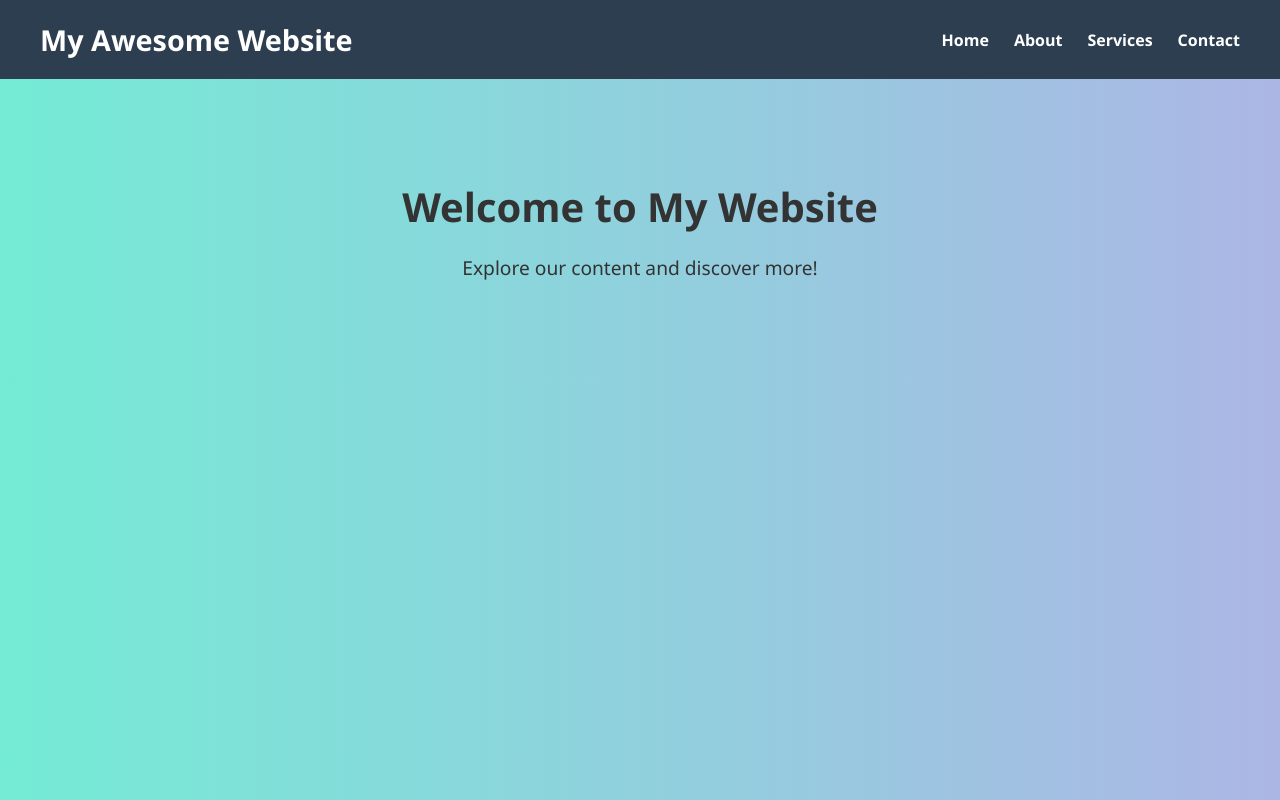
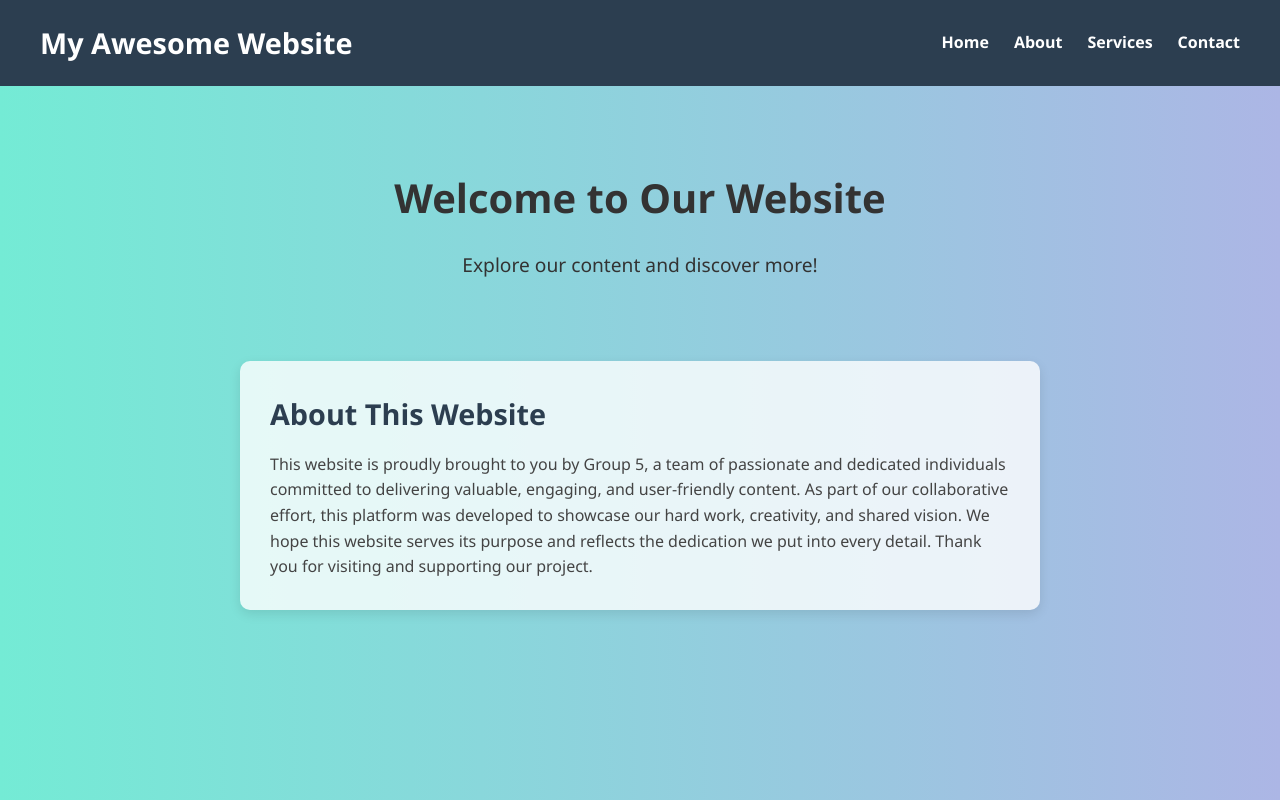
Before and after one commit to drrndbln/Group5, a plain HTML site: page index.html in a window 1280 px wide. Drawn offline with Linux system fonts and the light colour scheme.

Commit message:
Version 2

```diff
--- a/index.html
+++ b/index.html
@@ -14,6 +14,8 @@
     body {
       font-family: 'Segoe UI', Tahoma, Geneva, Verdana, sans-serif;
       background: linear-gradient(to right, #74ebd5, #acb6e5);
+      color: #333;
+      line-height: 1.6;
     }
 
     header {
@@ -47,9 +49,8 @@
     }
 
     .hero {
-      padding: 100px 40px;
+      padding: 80px 40px 40px;
       text-align: center;
-      color: #333;
     }
 
     .hero h2 {
@@ -59,6 +60,26 @@
 
     .hero p {
       font-size: 1.2rem;
+    }
+
+    .content {
+      background-color: #ffffffcc;
+      margin: 40px auto;
+      max-width: 800px;
+      padding: 30px;
+      border-radius: 10px;
+      box-shadow: 0 4px 12px rgba(0,0,0,0.1);
+    }
+
+    .content h3 {
+      font-size: 1.8rem;
+      margin-bottom: 15px;
+      color: #2c3e50;
+    }
+
+    .content p {
+      font-size: 1rem;
+      color: #444;
     }
   </style>
 </head>
@@ -77,8 +98,18 @@
   </header>
 
   <section class="hero">
-    <h2>Welcome to My Website</h2>
+    <h2>Welcome to Our Website</h2>
     <p>Explore our content and discover more!</p>
+  </section>
+
+  <section class="content">
+    <h3>About This Website</h3>
+    <p>
+        This website is proudly brought to you by Group 5, a team of passionate and dedicated individuals committed to delivering valuable,
+        engaging, and user-friendly content. As part of our collaborative effort, this platform was developed to showcase our hard work,
+        creativity, and shared vision. We hope this website serves its purpose and reflects the dedication we put into every detail.
+        Thank you for visiting and supporting our project.
+    </p>
   </section>
 
 </body>
```
